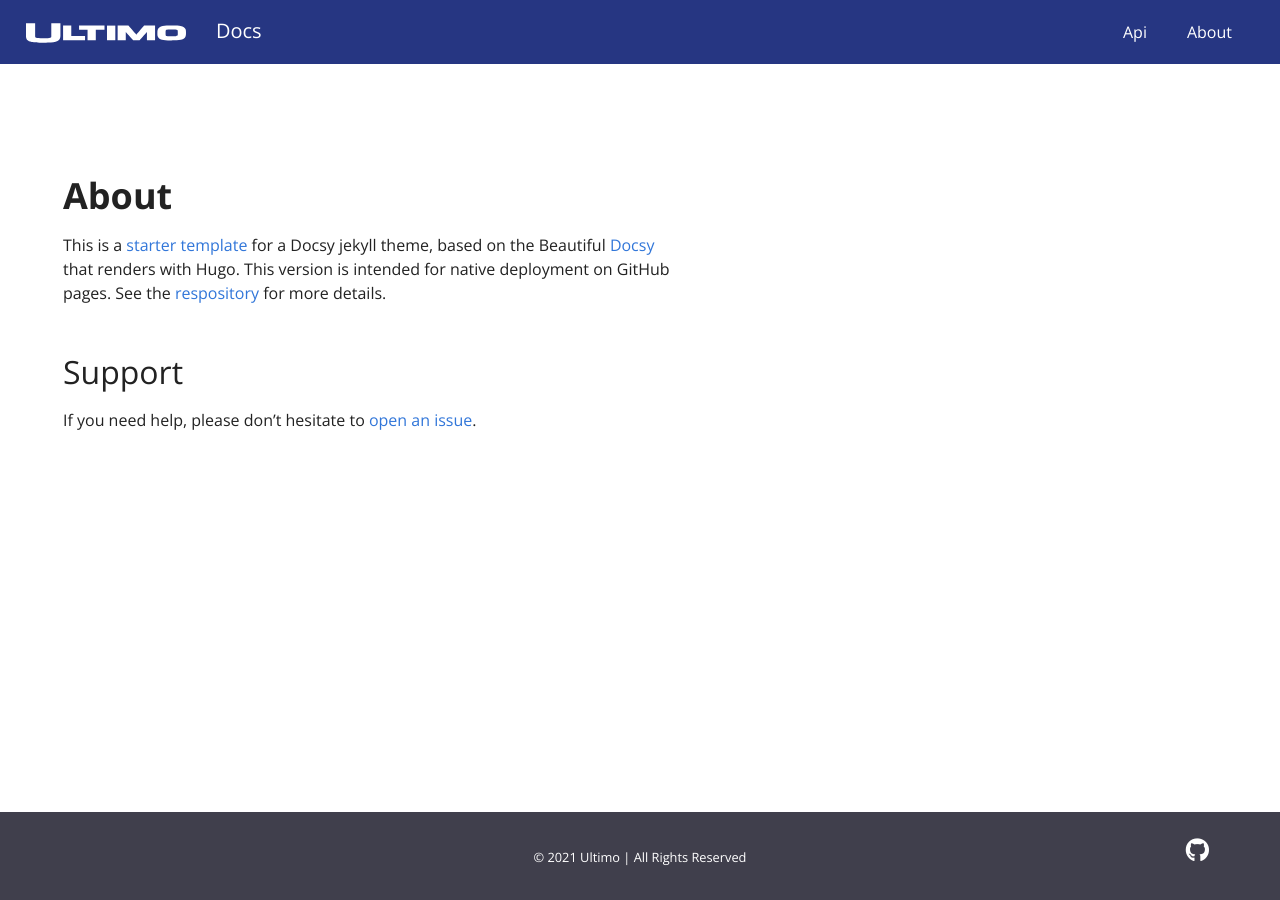
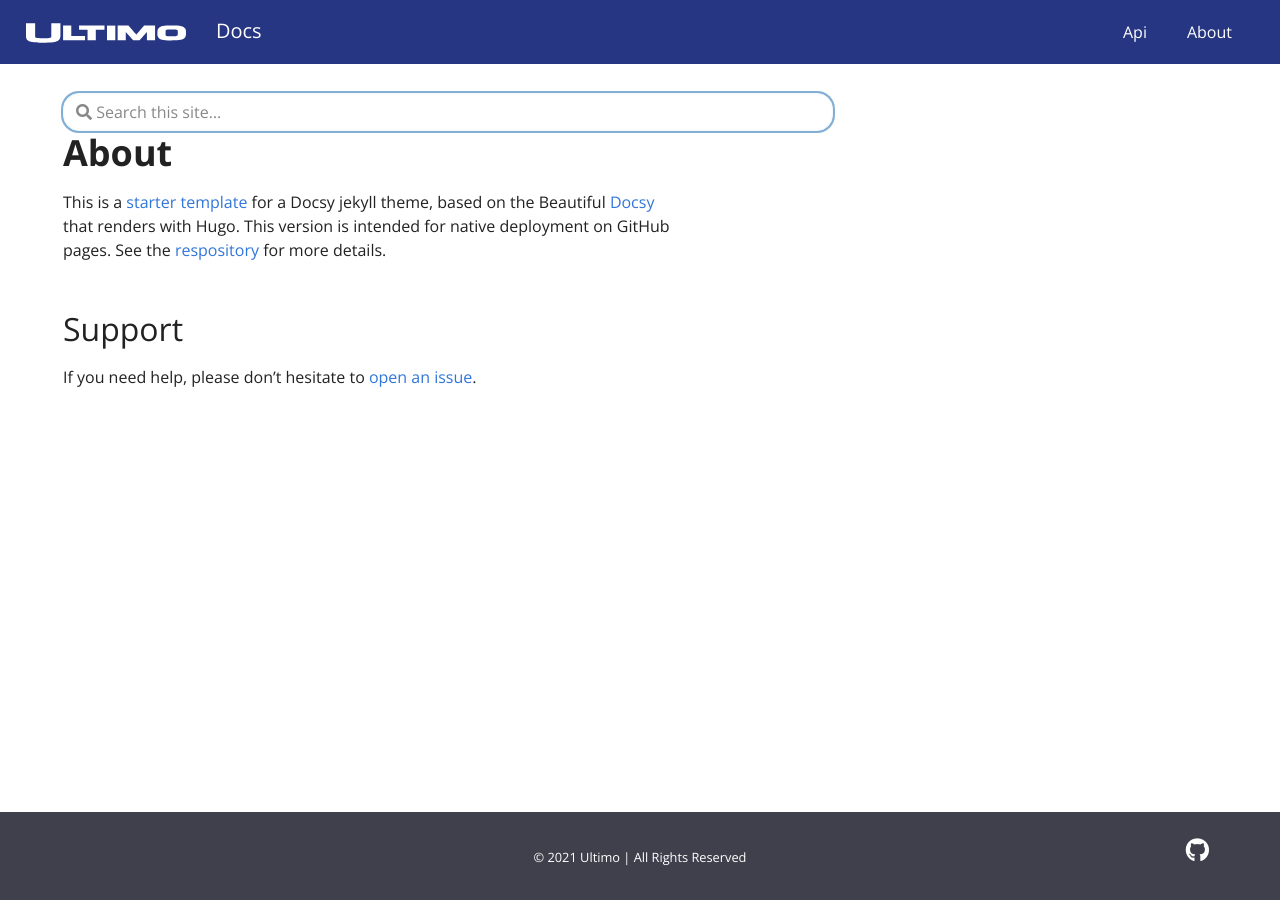
Before and after one commit to ejniemeijer/ejniemeijer.github.io, a Jekyll site: the page built from pages/about.md, in a window 1280 px wide. Built offline with Jekyll 4.4.1, drawn with Linux system fonts in a browser that asks for light colours.

Commit message:
Update defaultstart.html

```diff
--- a/_layouts/defaultstart.html
+++ b/_layouts/defaultstart.html
@@ -7,18 +7,16 @@
     <div class="container-fluid td-outer">
       <div class="td-main">
 
-        <form class="td-sidebar__search d-flex align-items-center">
-          <input type="search" class="form-control td-search-input" placeholder="&#xf002 Search this site…" aria-label="Search this site…" autocomplete="off">
-             <button class="btn btn-link td-sidebar__toggle d-md-none p-0 ml-3 fas fa-bars" type="button" data-toggle="collapse" data-target="#td-section-nav" aria-controls="td-docs-nav" aria-expanded="false" aria-label="Toggle section navigation">
-             </button>
-           </form>
+
 
           <main class="col-12 col-md-9 col-xl-8 pl-md-5" role="main">
 
            <div class="td-content">
-             <p align="center">
-                {{ content }}
-              </p>
+
+            <input class="form-control td-search-input" type="search" name="q" id="search-input" placeholder="&#xf002 Search this site…"  style="margin-top:5px" autofocus>
+
+            {{ content }}
+
            </div>
           </main>
 
```
